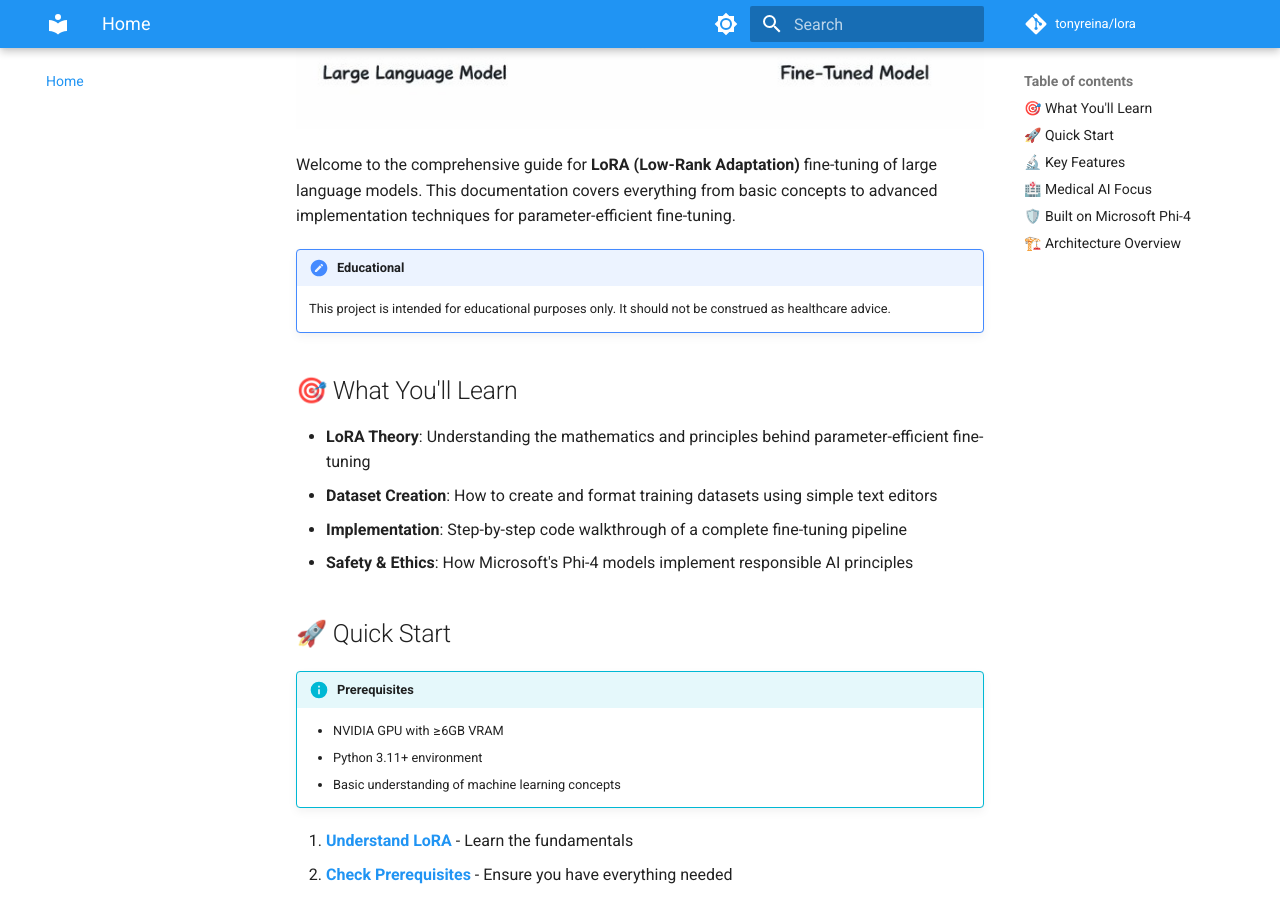
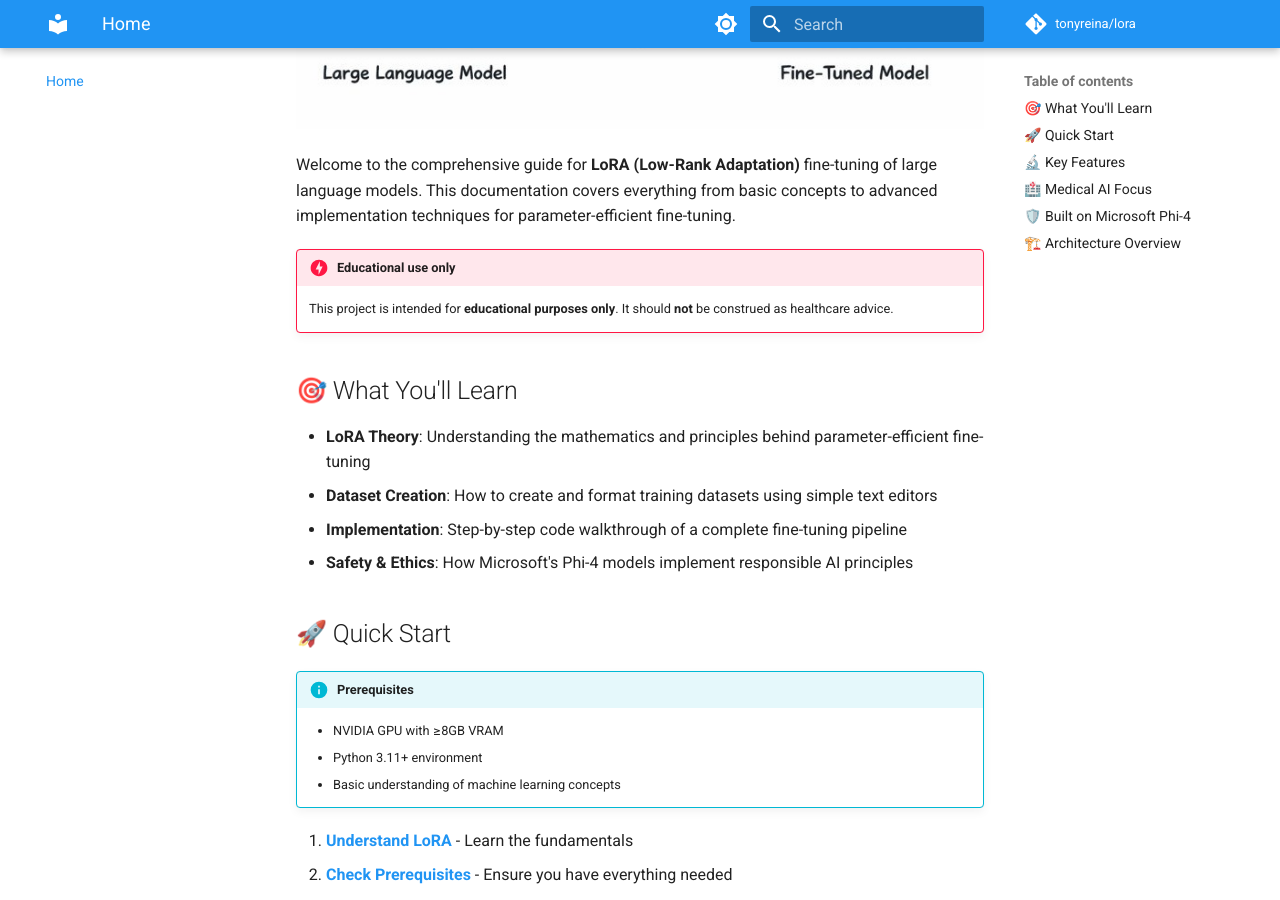
Before and after one commit to tonyreina/lora, an MkDocs documentation site: the page built from docs/index.md, in a window 1280 px wide and 900 px high, scrolled down 484 px. Built offline with MkDocs 1.6.1 and Material for MkDocs 9.7.7, drawn with Linux system fonts in a browser that asks for light colours; comment, search, counter and statistics services are not loaded.

Commit message:
Updating admonitions in mkdocs

```diff
--- a/docs/index.md
+++ b/docs/index.md
@@ -20,7 +20,7 @@
 ## 🚀 Quick Start
 
 !!! info "Prerequisites"
-    - NVIDIA GPU with ≥6GB VRAM
+    - NVIDIA GPU with ≥8GB VRAM
     - Python 3.11+ environment
     - Basic understanding of machine learning concepts
 
```
Also changed, not shown: other parts of docs/index.md (+3 -3 lines), docs/getting-started/what-is-lora.md (+6 -6 lines).
